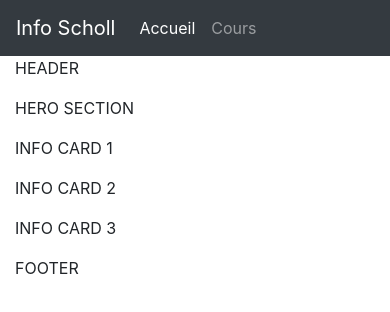
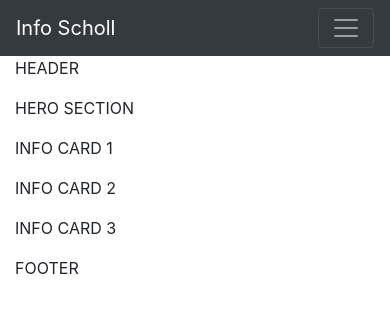
Before and after one commit to ThibaultG94/Info_School, a plain HTML site: page index.html in a window 390 px wide. Drawn offline with nearby package versions, Linux system fonts and the light colour scheme.

Commit message:
navbar toggle

```diff
--- a/index.html
+++ b/index.html
@@ -18,8 +18,12 @@
     <div class="bg-dark">
         <div class="container">
             <div class="row">
-                <nav class="col navbar navbar-expand navbar-dark">
+                <nav class="col navbar navbar-expand-lg navbar-dark">
                     <a href="./index.html" class="navbar-brand">Info Scholl</a>
+                    <button class="navbar-toggler" type="button" data-toggle="collapse" data-target="#navbarContent">
+                        <span class="navbar-toggler-icon"></span>
+                    </button>
+                    <div id="navbarContent" class="collapse navbar-collapse">
                         <ul class="navbar-nav">
                             <li class="nav-item active">
                                 <a href="./index.html" class="nav-link">Accueil</a>
@@ -28,6 +32,7 @@
                                 <a href="#" class="nav-link">Cours</a>
                             </li>
                         </ul>
+                    </div>
                 </nav>
             </div>
         </div>
```
Lines whose indentation alone changed are shown as unchanged.
